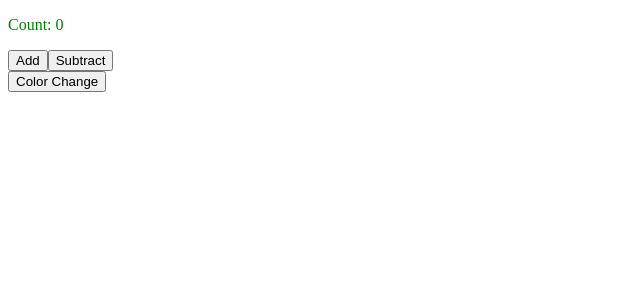
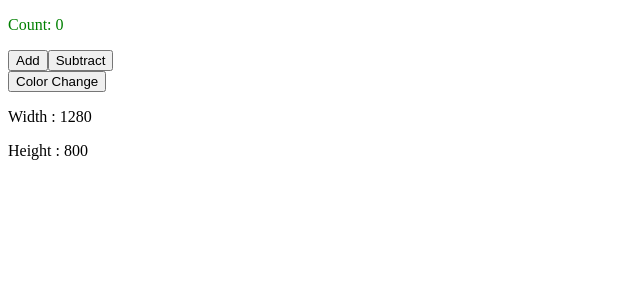
Before and after one commit to rafly-id/tryReactApp, a React (Vite) app: page / in a window 1280 px wide. Shown: the top 300 px of the page, without its empty margins (0-640 px from the left). Built offline with nearby package versions, Linux system fonts and the light colour scheme.

Commit message:
make another useEffect

```diff
--- a/src/try/useEffect.jsx
+++ b/src/try/useEffect.jsx
@@ -19,6 +19,29 @@
   function changeColor() {
     setColor((c) => (c === "green" ? "red" : "green"));
   }
+
+  const [width, setWidth] = useState(window.innerWidth);
+  const [height, setHeight] = useState(window.innerHeight);
+
+  useEffect(() => {
+    window.addEventListener("resize", handleResize);
+    console.log("Event Listener Add");
+
+    return () => {
+      window.removeEventListener("resize", handleResize);
+      console.log("Event Listener Remove");
+    };
+  }, []);
+
+  useEffect(() => {
+    document.title = `Size: ${width} + ${height}`;
+  }, [width, height]);
+
+  function handleResize() {
+    setWidth(window.innerWidth);
+    setHeight(window.innerHeight);
+  }
+
   return (
     <>
       <p style={{ color: color }}>Count: {count}</p>
@@ -26,6 +49,9 @@
       <button onClick={subtractCount}>Subtract</button>
       <br />
       <button onClick={changeColor}>Color Change</button>
+      <br />
+      <p>Width : {width}</p>
+      <p>Height : {height}</p>
     </>
   );
 }
```
